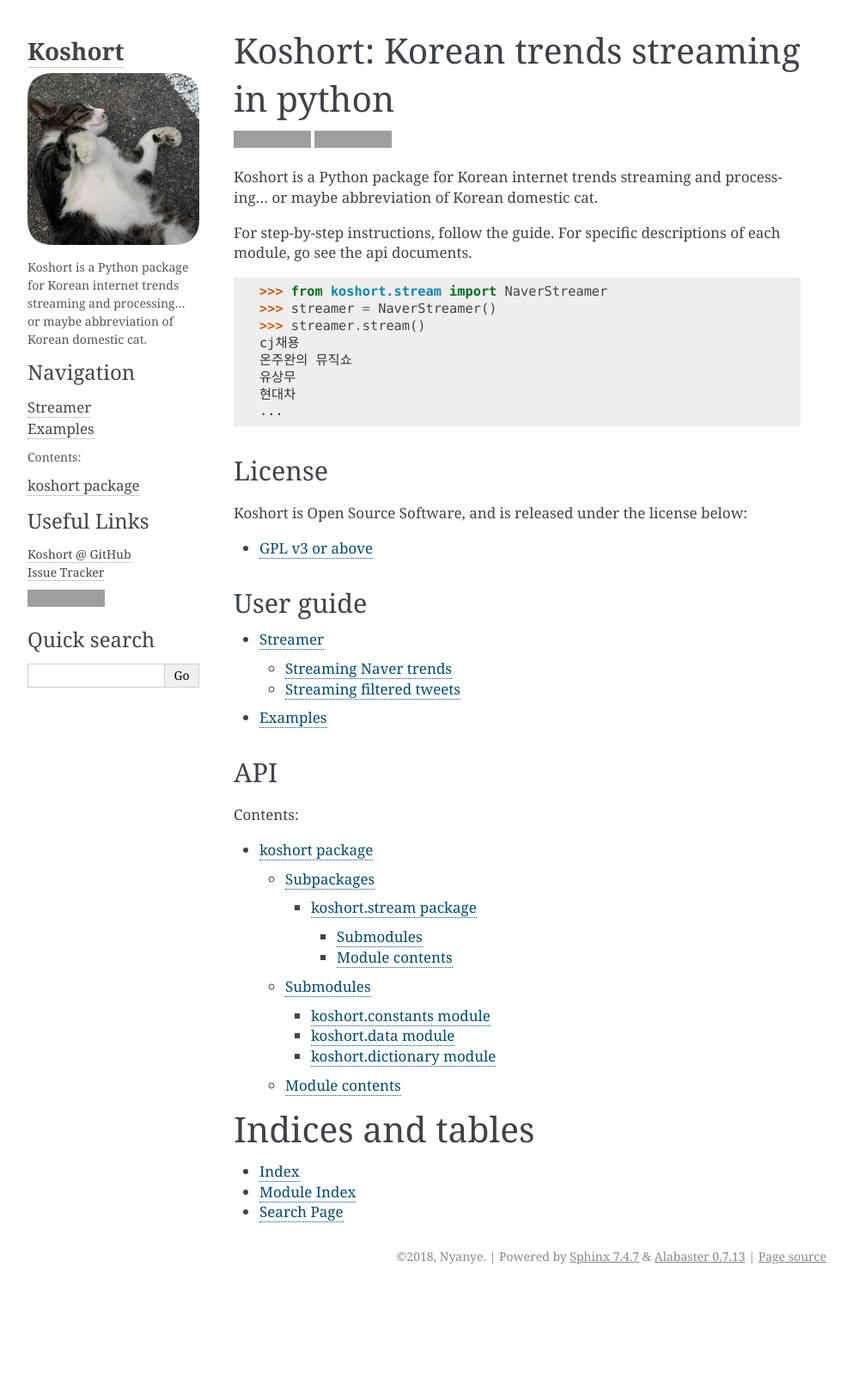
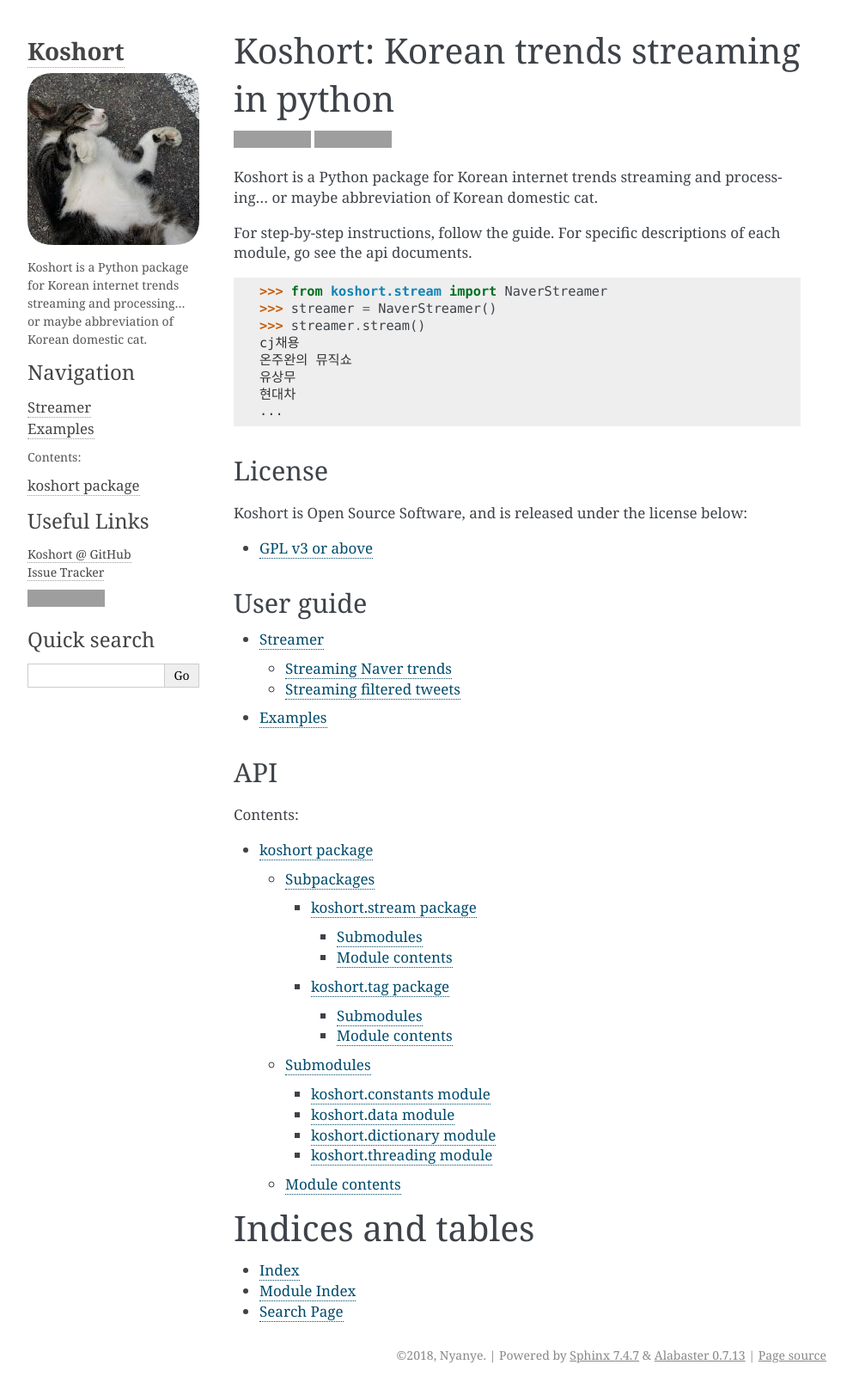
Before and after one commit to koshort/koshort, a Sphinx documentation site: the page built from docs/index.rst, in a window 1280 px wide. Shown: the whole page at 86% size, without its empty margins (148-1141 px from the left). Built offline with Sphinx 7.4.7, drawn with Linux system fonts in a browser that asks for light colours; the version number could not be read and is left out; before the commit the page ends 1501 px from its top, so only the background shows below that; grey boxes are pictures that could not be loaded.

Commit message:
Update outdated documents :cat: :purple_heart:

```diff
--- a/docs/koshort.rst
+++ b/docs/koshort.rst
@@ -7,6 +7,7 @@ Subpackages
 .. toctree::
 
     koshort.stream
+    koshort.tag
 
 Submodules
 ----------
@@ -16,6 +17,7 @@ Submodules
    koshort.constants
    koshort.data
    koshort.dictionary
+   koshort.threading
 
 Module contents
 ---------------
--- a/docs/koshort.stream.rst
+++ b/docs/koshort.stream.rst
@@ -6,6 +6,8 @@ Submodules
 
 .. toctree::
 
+   koshort.stream.base
+   koshort.stream.misc
    koshort.stream.naver
    koshort.stream.twitter
 
--- /dev/null
+++ b/docs/koshort.tag.rst
@@ -0,0 +1,17 @@
+koshort\.tag package
+====================
+
+Submodules
+----------
+
+.. toctree::
+
+   koshort.tag.utils
+
+Module contents
+---------------
+
+.. automodule:: koshort.tag
+    :members:
+    :undoc-members:
+    :show-inheritance:
--- /dev/null
+++ b/docs/koshort.tag.utils.rst
@@ -0,0 +1,7 @@
+koshort\.tag\.utils module
+==========================
+
+.. automodule:: koshort.tag.utils
+    :members:
+    :undoc-members:
+    :show-inheritance:
--- /dev/null
+++ b/docs/koshort.threading.rst
@@ -0,0 +1,7 @@
+koshort\.threading module
+=========================
+
+.. automodule:: koshort.threading
+    :members:
+    :undoc-members:
+    :show-inheritance:
```
Also changed, not shown: docs/koshort.stream.base.rst (added, +7 -0 lines), docs/koshort.stream.misc.rst (added, +7 -0 lines).
